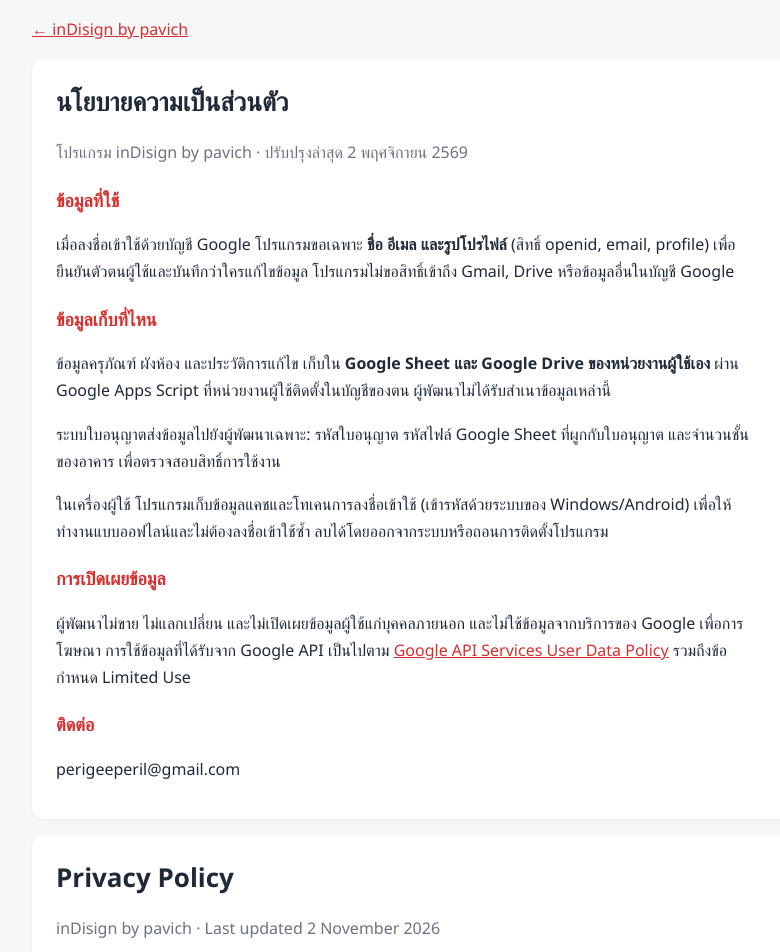
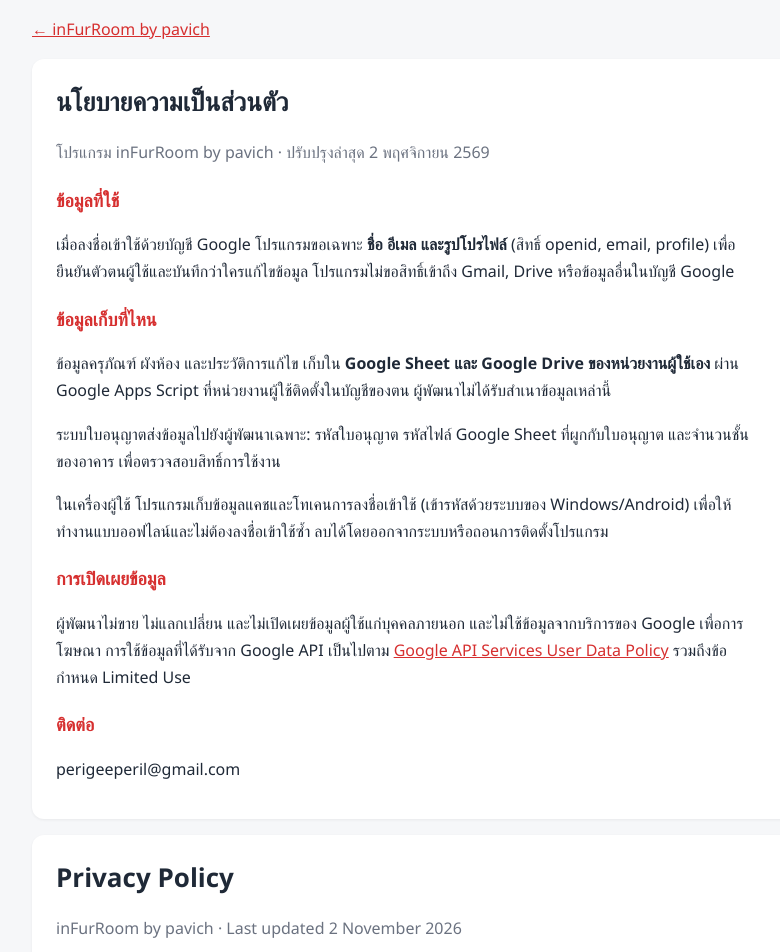
Before and after one commit to perigeeperil-byte/infurroom-releases, a plain HTML site: page privacy.html in a window 1280 px wide. Shown: the part 40-992 px from the top of the page, without its empty margins (228-1008 px from the left). Drawn offline with Linux system fonts and the light colour scheme.

Commit message:
site: privacy.html

```diff
--- a/privacy.html
+++ b/privacy.html
@@ -3,7 +3,7 @@
 <head>
 <meta charset="utf-8">
 <meta name="viewport" content="width=device-width, initial-scale=1">
-<title>Privacy Policy · inDisign</title>
+<title>Privacy Policy · inFurRoom</title>
 <link rel="icon" href="icon.png">
 <style>
   :root { --red:#D62F2F; --ink:#1f2937; --mute:#6b7280; --bg:#f6f7f9; }
@@ -16,11 +16,11 @@
 </head>
 <body>
 <div class="wrap">
-  <p><a href="./">← inDisign by pavich</a></p>
+  <p><a href="./">← inFurRoom by pavich</a></p>
 
   <section>
     <h1>นโยบายความเป็นส่วนตัว</h1>
-    <p class="mute">โปรแกรม inDisign by pavich · ปรับปรุงล่าสุด 2 พฤศจิกายน 2569</p>
+    <p class="mute">โปรแกรม inFurRoom by pavich · ปรับปรุงล่าสุด 2 พฤศจิกายน 2569</p>
 
     <h2>ข้อมูลที่ใช้</h2>
     <p>เมื่อลงชื่อเข้าใช้ด้วยบัญชี Google โปรแกรมขอเฉพาะ <b>ชื่อ อีเมล และรูปโปรไฟล์</b> (สิทธิ์ openid, email, profile) เพื่อยืนยันตัวตนผู้ใช้และบันทึกว่าใครแก้ไขข้อมูล โปรแกรมไม่ขอสิทธิ์เข้าถึง Gmail, Drive หรือข้อมูลอื่นในบัญชี Google</p>
@@ -39,7 +39,7 @@
 
   <section>
     <h1>Privacy Policy</h1>
-    <p class="mute">inDisign by pavich · Last updated 2 November 2026</p>
+    <p class="mute">inFurRoom by pavich · Last updated 2 November 2026</p>
 
     <h2>Data we use</h2>
     <p>When you sign in with Google, the app requests only your <b>name, email address and profile picture</b> (openid, email, profile scopes) to identify the user and record who made each change. It does not request access to Gmail, Drive or any other data in your Google account.</p>
```
